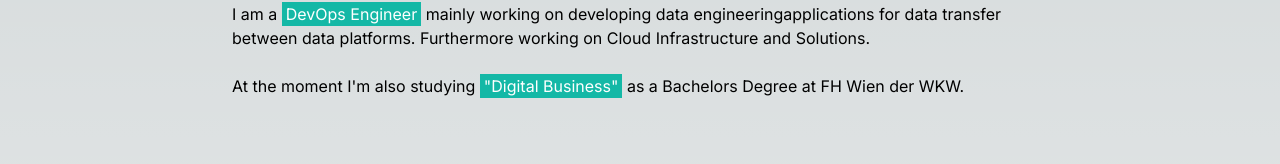
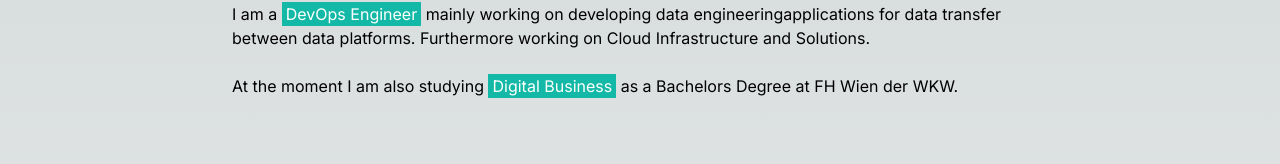
Before and after one commit to lzainzinger/portfolio-react, a Next.js app in the folder lzainzinger/: page /resume in a window 1280 px wide. Shown: the part 134-298 px from the top of the page. Built offline with nearby package versions, Linux system fonts and the light colour scheme.

Commit message:
fix - removed characters that caused build error

```diff
--- a/lzainzinger/app/resume/page.tsx
+++ b/lzainzinger/app/resume/page.tsx
@@ -14,7 +14,7 @@ export default function Home() {
       Furthermore working on Cloud Infrastructure and Solutions.
       <br />
       <br />
-      At the moment I'm also studying <Highlight>"Digital Business"</Highlight> as a Bachelors Degree at FH Wien der WKW.
+      At the moment I am also studying <Highlight>Digital Business</Highlight> as a Bachelors Degree at FH Wien der WKW.
 
       </Paragraph>
       <WorkHistory />
```
